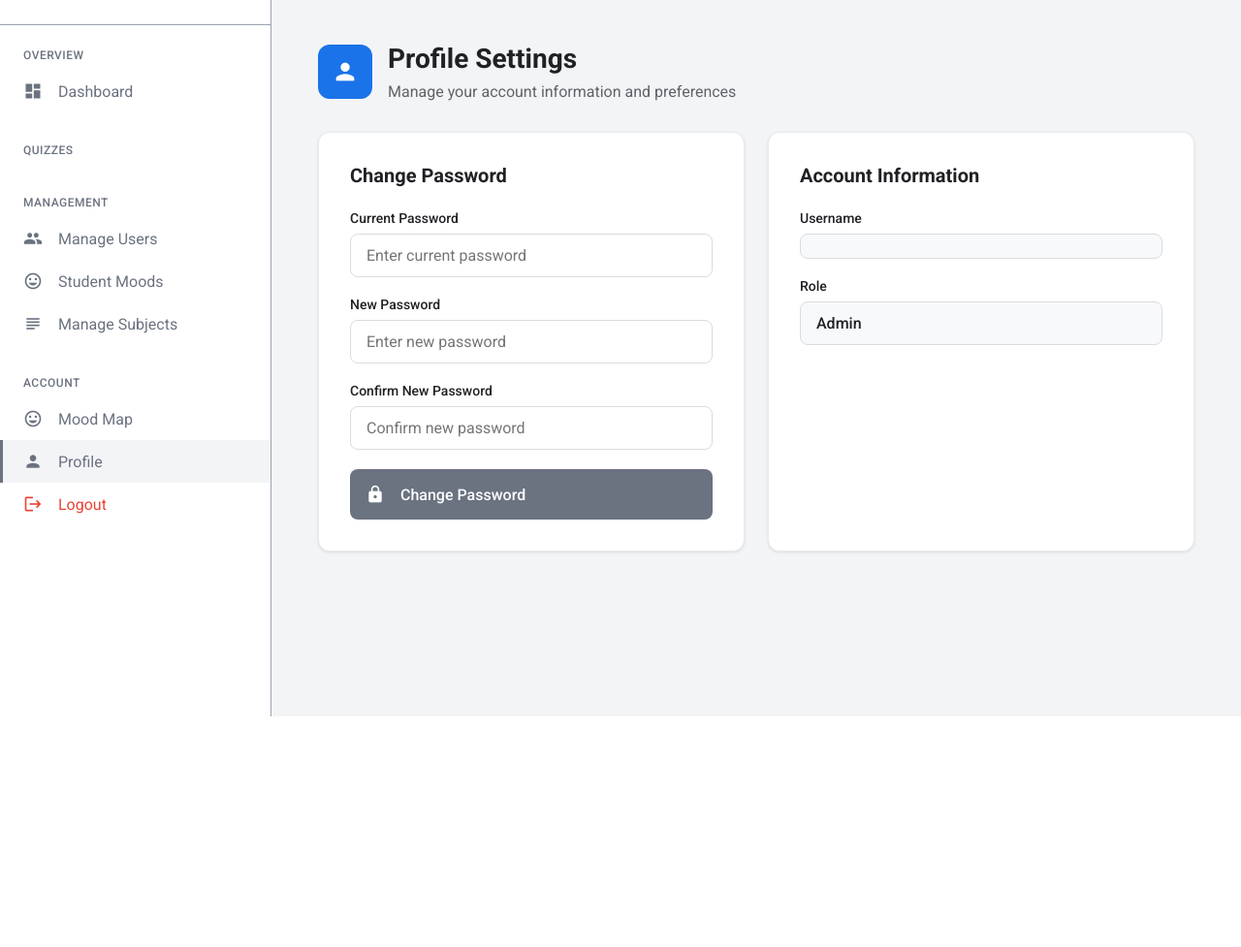
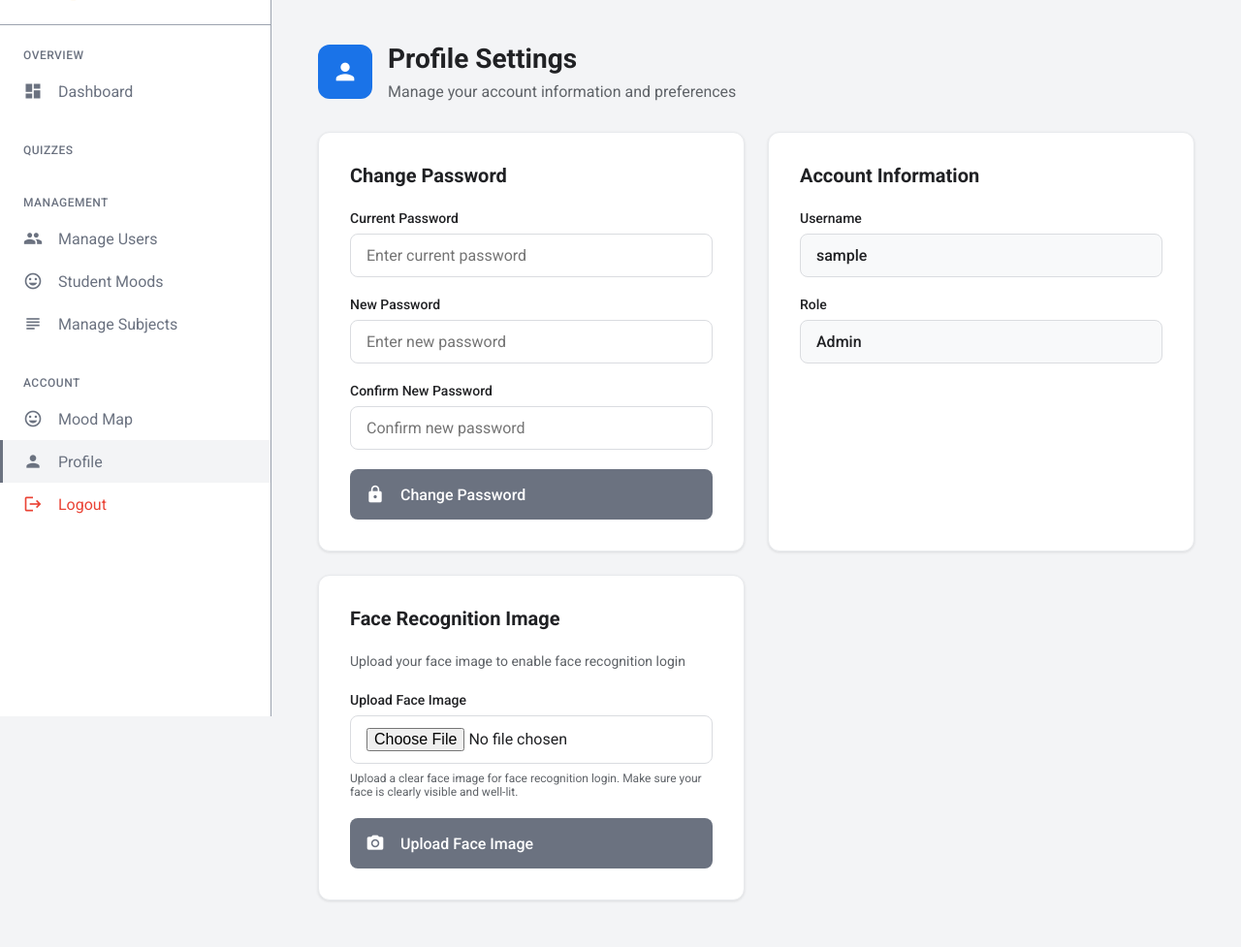
Before and after one commit to Canyildiz1386/IB-SmartPortal, a Flask app: page /profile in a window 1280 px wide. Shown: the part 61-1038 px from the top of the page at 97% size. Before the commit the page ends 800 px from the top, so only its background shows below. Run offline with Flask 3, Linux system fonts and the light colour scheme; the visitor is signed in with stand-in values (Sample User, id 1); data comes from the database, SQL or seed files in the repository.

Commit message:
cleaner version of all files

```diff
--- a/app.py
+++ b/app.py
@@ -3,20 +3,20 @@
 import json
 import hashlib
 import time
-from flask import Flask, render_template, request, redirect, url_for, session, flash, jsonify, make_response
+from flask import Flask, render_template, request, redirect, url_for, session, flash, jsonify, make_response, send_from_directory
 from flask_socketio import SocketIO, emit, join_room, leave_room
 from flask import session as flask_session
 from werkzeug.utils import secure_filename
 
-from config import UPLOAD_FOLDER, USER_IMAGES_FOLDER, MAX_FILE_SIZE, SECRET_KEY, PERMANENT_SESSION_LIFETIME
-from db import (init_db, verify_user, add_material, log_qa, get_materials, add_user, delete_user, get_all_users,
+from utils.config import UPLOAD_FOLDER, USER_IMAGES_FOLDER, MAX_FILE_SIZE, SECRET_KEY, PERMANENT_SESSION_LIFETIME
+from database.db import (init_db, verify_user, add_material, log_qa, get_materials, add_user, delete_user, get_all_users,
                 log_quiz_result, get_qa_logs, get_quiz_results, export_quiz_csv, get_subjects, get_user_subjects,
                 assign_user_subject, remove_user_subject, create_quiz, assign_quiz_to_students, get_teacher_quizzes,
                 get_student_quizzes, get_quiz_by_id, update_quiz_score, get_db_connection, get_non_indexed_materials,
                 update_material_indexed_status, get_subjects_with_counts, get_user_face_image, update_user_face_image,
                 add_mood_tracking, get_user_mood_today, get_user_mood_history, get_all_student_moods,
                 get_student_moods_by_teacher, get_all_users_with_faces)
-from auth import login_required, admin_required, teacher_required, login_user, logout_user, get_current_user
+from utils.auth import login_required, admin_required, teacher_required, login_user, logout_user, get_current_user
 from services.rag_service import get_rag_system
 from database.session_db import (create_study_session, get_study_sessions, get_session_participants,
                                   join_session, leave_session, add_session_message, get_session_messages)
@@ -32,7 +32,7 @@
                                        handle_offer_socket, handle_answer_socket, handle_ice_candidate_socket,
                                        handle_ready_for_connections_socket)
 from utils.file_utils import allowed_file
-from face_utils import prepare_uploaded_image, verify_face, analyze_mood, mood_emoji, get_mood_theme
+from utils.face_utils import prepare_uploaded_image, verify_face, analyze_mood, mood_emoji, get_mood_theme
 
 app = Flask(__name__)
 app.secret_key = SECRET_KEY
@@ -297,7 +297,7 @@
 @admin_required
 def admin():
     if request.method=='POST':
-        username,password,role,subject_ids=request.form['username'],request.form['password'],request.form['role'],request.getlist('subject_ids')
+        username,password,role,subject_ids=request.form['username'],request.form['password'],request.form['role'],request.form.getlist('subject_ids')
         face_image=request.files.get('face_image')
         face_image_path=None
         if face_image and face_image.filename:
@@ -633,11 +633,35 @@
     user_distribution,performance_data,subject_activity,time_series_data,score_distribution=get_user_distribution(),get_performance_data(),get_subject_activity(),get_time_series_data(),get_score_distribution()
     return render_template('teacher_dashboard.html',user=user,stats=stats,recent_activities=recent_activities,user_distribution=user_distribution,performance_data=performance_data,subject_activity=subject_activity,time_series_data=time_series_data,score_distribution=score_distribution)
 
-@app.route('/profile')
+@app.route('/user_images/<path:filename>')
+@login_required
+def serve_user_image(filename):
+    return send_from_directory(USER_IMAGES_FOLDER, filename)
+
+@app.route('/profile', methods=['GET', 'POST'])
 @login_required
 def profile():
     user=get_current_user()
     user_subjects=[] if user['role']=='admin' else get_user_subjects(user['id'])
+    face_image_path = get_user_face_image(user['id'])
+    user['face_image'] = face_image_path
+    if request.method == 'POST':
+        face_image = request.files.get('face_image')
+        if face_image and face_image.filename:
+            username = user['username']
+            user_folder = os.path.join(USER_IMAGES_FOLDER, username)
+            os.makedirs(user_folder, exist_ok=True)
+            face_image_path = os.path.join(user_folder, f"{username}_face.jpg")
+            success, msg = prepare_uploaded_image(face_image, face_image_path)
+            if success:
+                update_user_face_image(user['id'], face_image_path)
+                flash('Profile image updated successfully!', 'success')
+            else:
+                flash(f'Image upload error: {msg}', 'error')
+        elif not face_image_path:
+            flash('Please select an image file.', 'error')
+        return redirect(url_for('profile'))
+
     return render_template('profile.html',user=user,user_subjects=user_subjects)
 
 @app.route('/change_password',methods=['POST'])
--- a/database/analytics_db.py
+++ b/database/analytics_db.py
@@ -1,4 +1,4 @@
-from db import get_db_connection
+from database.db import get_db_connection
 import json
 
 def get_admin_stats():
--- a/database/notes_db.py
+++ b/database/notes_db.py
@@ -1,4 +1,4 @@
-from db import get_db_connection
+from database.db import get_db_connection
 
 def get_user_notes(user_id):
     conn = get_db_connection()
--- a/database/quiz_db.py
+++ b/database/quiz_db.py
@@ -1,4 +1,4 @@
-from db import get_db_connection
+from database.db import get_db_connection
 import json
 
 def get_quiz_result(result_id, user_id):
--- a/database/session_db.py
+++ b/database/session_db.py
@@ -1,4 +1,4 @@
-from db import get_db_connection
+from database.db import get_db_connection
 
 def create_study_session(host_id, title, subject_id=None, description='', max_participants=10):
     conn = get_db_connection()
--- a/services/rag_service.py
+++ b/services/rag_service.py
@@ -1,6 +1,6 @@
 import os
-from rag import SmartStudyRAG
-from db import get_materials
+from services.rag import SmartStudyRAG
+from database.db import get_materials
 
 rag_system = None
 
--- a/services/session_service.py
+++ b/services/session_service.py
@@ -1,6 +1,6 @@
 from flask import session as flask_session
 from flask_socketio import emit, join_room, leave_room
-from db import get_db_connection, log_qa
+from database.db import get_db_connection, log_qa
 from database.session_db import join_session, leave_session, add_session_message, get_session_participants
 from services.rag_service import get_rag_system
 import time
--- a/templates/profile.html
+++ b/templates/profile.html
@@ -77,6 +77,37 @@
                 {% endif %}
             </div>
         </div>
+
+        <div style="background: white; padding: 32px; border-radius: 12px; border: 1px solid #e8eaed; box-shadow: 0 1px 3px rgba(0,0,0,0.1);">
+            <h2 style="margin: 0 0 24px 0; font-size: 20px; font-weight: 600; color: #202124;">Face Recognition Image</h2>
+            <p style="margin: 0 0 24px 0; color: #5f6368; font-size: 14px;">Upload your face image to enable face recognition login</p>
+
+            <form method="POST" action="{{ url_for('profile') }}" enctype="multipart/form-data" style="display: flex; flex-direction: column; gap: 20px;">
+                <div>
+                    {% if user.face_image %}
+                    <div style="margin-bottom: 16px;">
+                        <label style="display: block; font-weight: 500; margin-bottom: 8px; color: #202124; font-size: 14px;">Current Image</label>
+                        {% set image_path = user.face_image.replace('user_images/', '').replace('user_images\\', '') %}
+                        <img src="{{ url_for('serve_user_image', filename=image_path) }}"
+                             alt="Profile Image"
+                             onerror="this.style.display='none'"
+                             style="width: 120px; height: 120px; object-fit: cover; border-radius: 8px; border: 2px solid #e8eaed;">
+                    </div>
+                    {% endif %}
+
+                    <label style="display: block; font-weight: 500; margin-bottom: 8px; color: #202124; font-size: 14px;">
+                        {% if user.face_image %}Update Face Image{% else %}Upload Face Image{% endif %}
+                    </label>
+                    <input type="file" name="face_image" accept="image/*" {% if not user.face_image %}required{% endif %} class="google-input" style="padding: 12px 16px;">
+                    <p style="margin: 8px 0 0 0; color: #5f6368; font-size: 12px;">Upload a clear face image for face recognition login. Make sure your face is clearly visible and well-lit.</p>
+                </div>
+
+                <button type="submit" class="google-button" style="width: 100%; padding: 16px; font-size: 16px;">
+                    <span class="material-icons" style="font-size: 20px; margin-right: 8px;">photo_camera</span>
+                    {% if user.face_image %}Update Face Image{% else %}Upload Face Image{% endif %}
+                </button>
+            </form>
+        </div>
     </div>
 </div>
 {% endblock %}
--- a/utils/file_utils.py
+++ b/utils/file_utils.py
@@ -1,4 +1,4 @@
-from config import ALLOWED_EXTENSIONS
+from utils.config import ALLOWED_EXTENSIONS
 
 def allowed_file(filename):
     return '.' in filename and filename.rsplit('.', 1)[1].lower() in ALLOWED_EXTENSIONS
```
Also changed, not shown: database/db.py (line endings or trailing spaces), services/rag.py (line endings or trailing spaces), utils/auth.py (line endings or trailing spaces), utils/config.py (renamed from config.py), utils/face_utils.py (renamed from face_utils.py).
